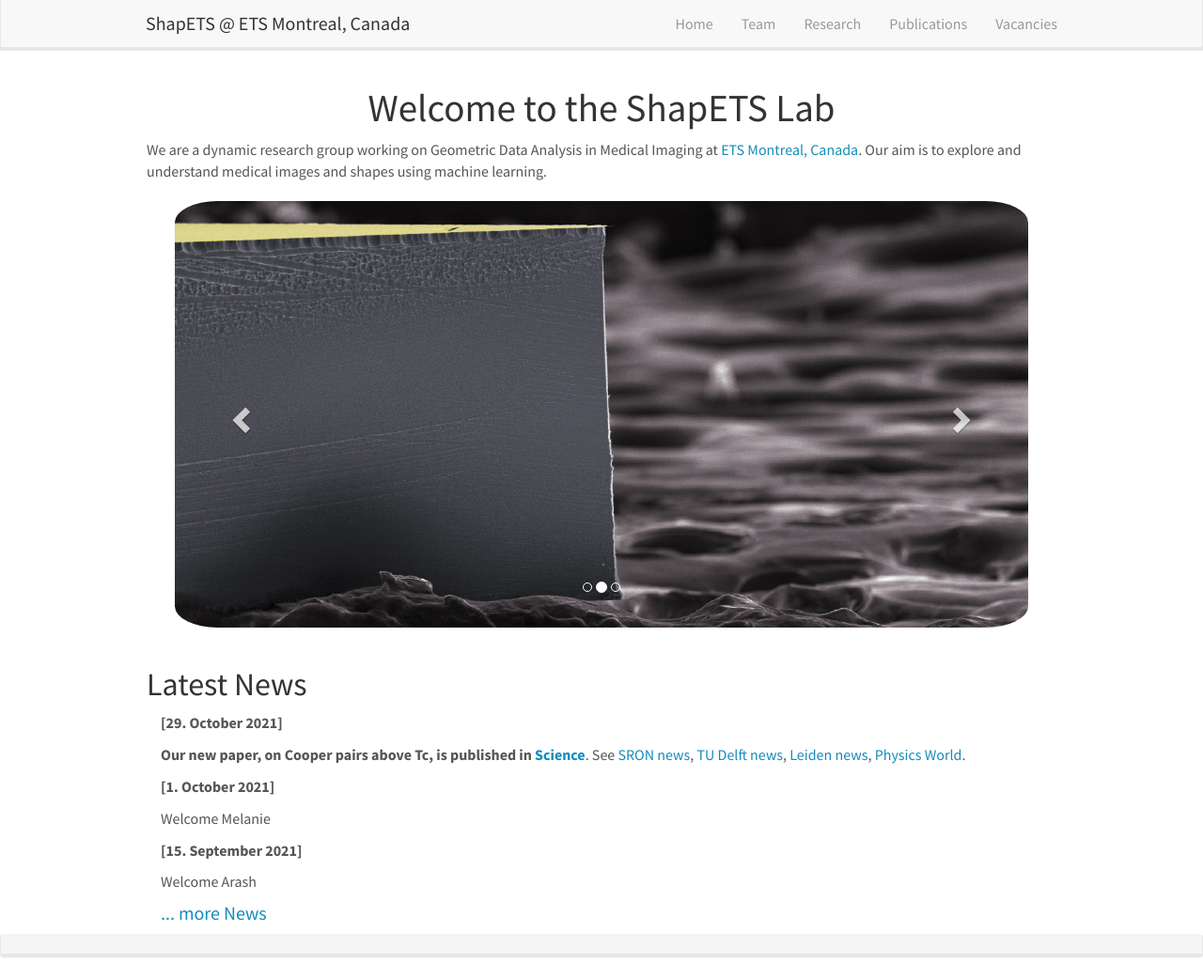
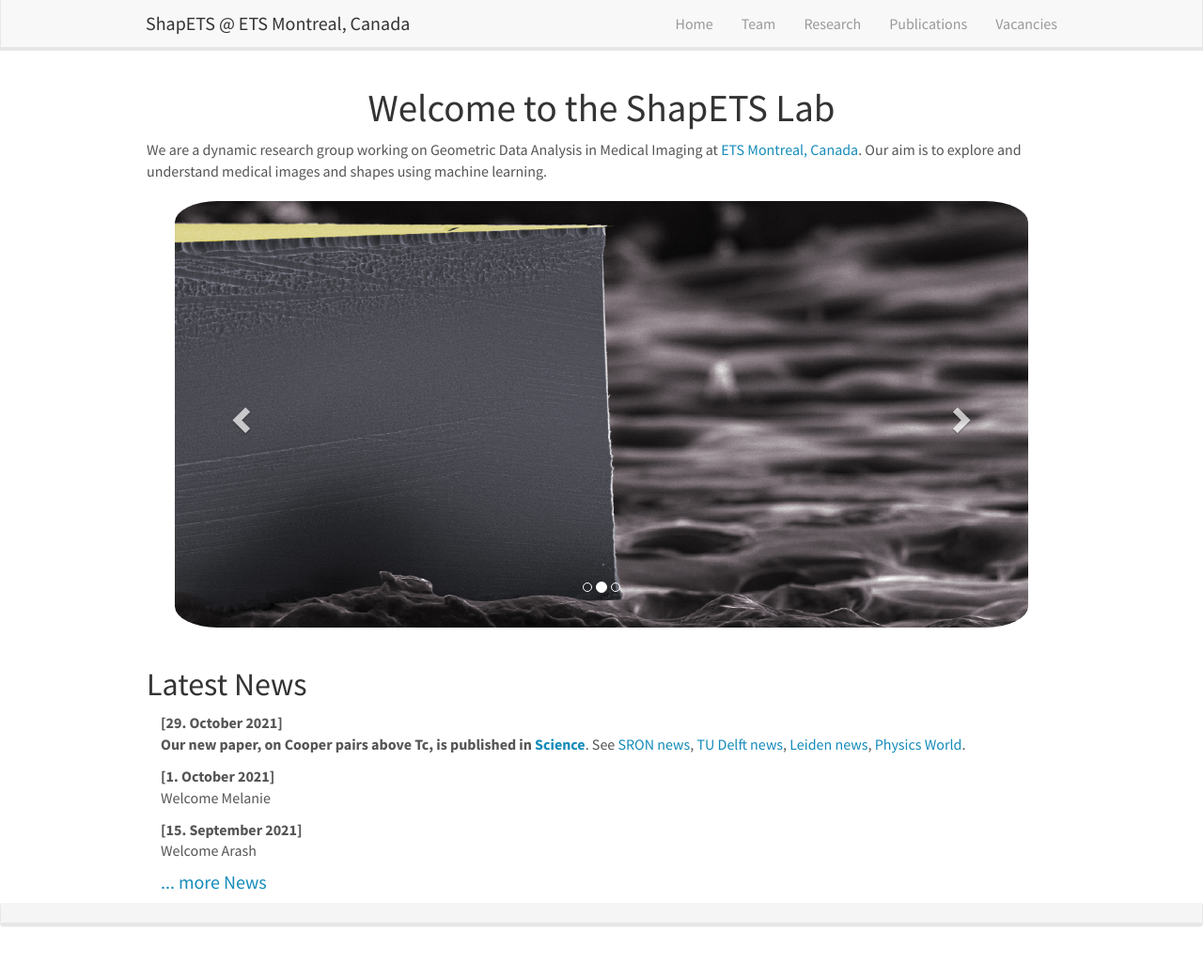
Before and after one commit to kharitz/shapets_website, a Jekyll site: the page built from _pages/home.md, in a window 1280 px wide and 1041 px high. Shown: the whole window at 94% size. Built offline with Jekyll 4.4.1, drawn with Linux system fonts in a browser that asks for light colours; nearby versions of some CDN libraries.

Commit message:
Update news.html

```diff
--- a/_includes/news.html
+++ b/_includes/news.html
@@ -2,7 +2,7 @@
 <div class="container-fluid">
 
 {% for article in site.data.news limit:9 %}
-<p><b>[{{ article.date}}]</b> {{ article.headline | markdownify}}</p>
+<b>[{{ article.date}}]</b> {{ article.headline | markdownify}}
 {% endfor %}
 
 <h4><a href="{{ site.url }}{{ site.baseurl }}/allnews.html">... more News</a></h4>
```
